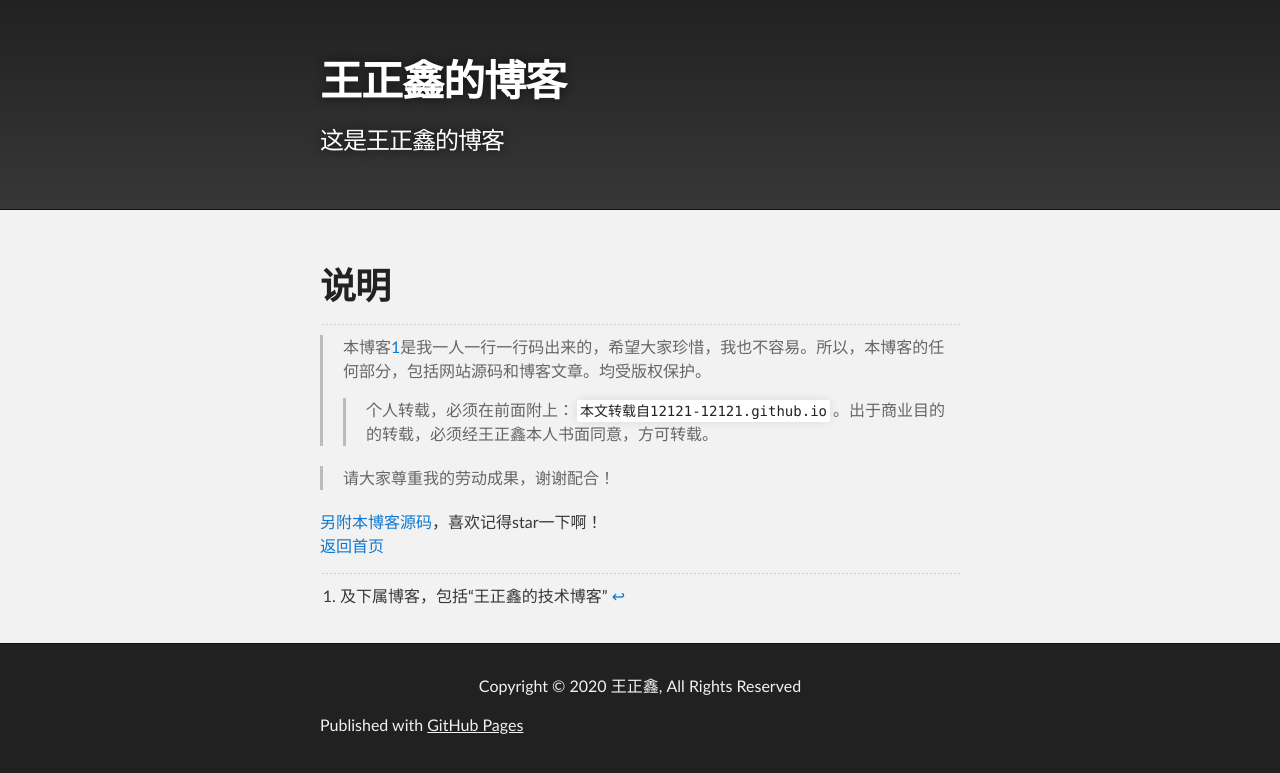
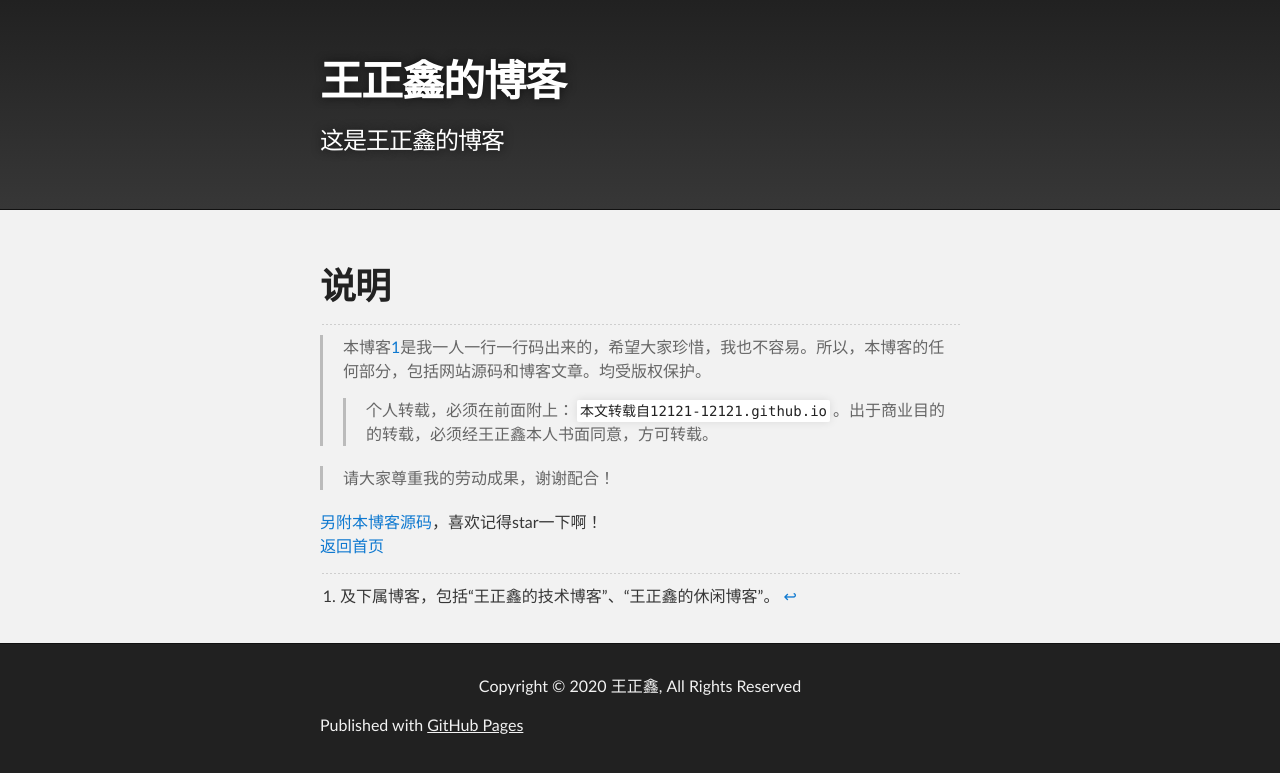
Before and after one commit to 12121-12121/12121-12121.github.io, a Jekyll site: the page built from 说明/index.md, in a window 1280 px wide. Shown: the top 773 px of the page. Built offline with Jekyll 4.4.1, drawn with Linux system fonts in a browser that asks for light colours; our own code applies the rules of GitHub Pages for plain Markdown files.

Commit message:
Update index.md

```diff
--- a/说明/index.md
+++ b/说明/index.md
@@ -11,7 +11,7 @@ layout: default
 
 > 请大家尊重我的劳动成果，谢谢配合！
 
-[^1]:及下属博客，包括“王正鑫的技术博客”
+[^1]:及下属博客，包括“王正鑫的技术博客”、“王正鑫的休闲博客”。
 
 [另附本博客源码](https://github.com/12121-12121/12121-12121.github.io/)，喜欢记得star一下啊！
 [返回首页](https://12121-12121.github.io/)
```
